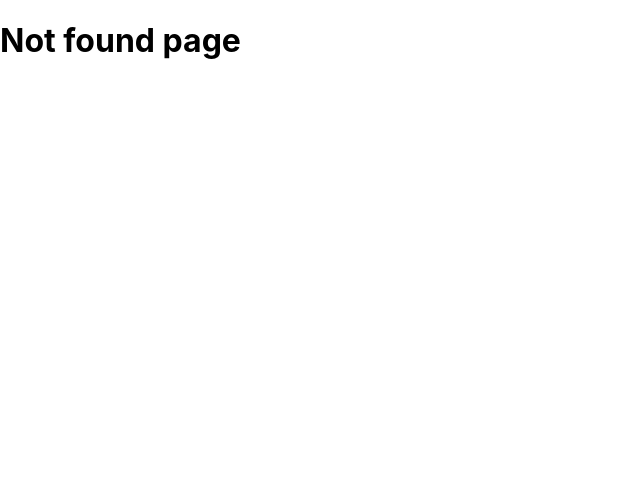
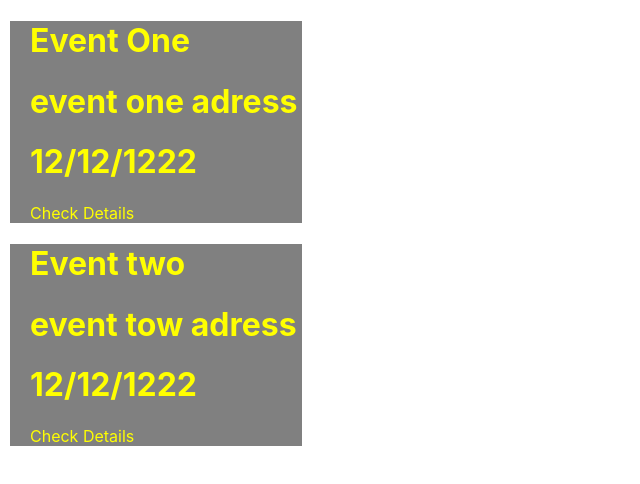
Before and after one commit to coderaudi/Nextjs_-online-Assessment, a Next.js app: page /events in a window 1280 px wide. Before the commit this address had no page. Shown: the top 484 px of the page, without its empty margins (0-640 px from the left). Built offline with nearby package versions, Linux system fonts and the light colour scheme.

Commit message:
component style

```diff
--- /dev/null
+++ b/components/events/event-item.js
@@ -0,0 +1,17 @@
+import React, { memo } from 'react';
+import Link from 'next/link';
+import styles from './event-item.module.css';
+const EventItem = memo((props) => {
+    const {title, address, date , id} = props.event;
+
+    return (
+        <div className={styles.item}>
+            <h1>{title}</h1>
+            <h1>{address}</h1>
+            <h1>{date}</h1>
+            <Link href={`/events/${id}`}>Check Details</Link>
+        </div>
+    );
+});
+
+export default EventItem;
--- /dev/null
+++ b/components/events/event-item.module.css
@@ -0,0 +1,7 @@
+.item{
+    background-color: gray;
+    color: yellow;
+    width: fit-content;
+    margin: 10px;
+    padding: 0px 5px 0px 20px;
+}
--- /dev/null
+++ b/components/events/event-list.js
@@ -0,0 +1,16 @@
+import React, { memo } from 'react';
+import EventItem from './event-item'; '../../components/events/event-item';
+const EventList = memo((props) => {
+ const {eventList} = props;
+
+    return (
+        <div>
+            {eventList.map((e,index)=>{
+                return <EventItem
+                key={index} event={e} />
+            })}
+        </div>
+    );
+});
+
+export default EventList;
--- /dev/null
+++ b/dummy-db.js
@@ -0,0 +1,25 @@
+
+const EventsList = [
+  {
+    title: "Event One",
+    address: "event one adress",
+    date: "12/12/1222",
+    id:1
+  },
+
+  {
+    title: "Event two",
+    address: "event tow adress",
+    date: "12/12/1222",
+    id:2
+  }
+];
+
+export const getFeaturedEvents = () => {
+  return EventsList;
+};
+
+
+export const getEventDetailsByid = (id) =>{
+  return  EventsList.find(e => e.id == id);
+}
--- /dev/null
+++ b/pages/events/index.js
@@ -0,0 +1,14 @@
+import React, { memo } from "react";
+import { getFeaturedEvents } from "../../dummy-db";
+import EventList from "../../components/events/event-list";
+const Events = memo(() => {
+  const dbEventList = getFeaturedEvents();
+  return (
+    <div>
+      <EventList
+       eventList={dbEventList} />
+    </div>
+  );
+});
+
+export default Events;
--- a/pages/index.js
+++ b/pages/index.js
@@ -23,6 +23,9 @@ export default function Home() {
         <Link href="/notifications/list">notifications/list</Link>
         <Link href="/blog">blog</Link>
         <Link href="/blogs/year2022/may/5">blogs/year2022/may/5</Link>
+        <Link href="/events">events</Link>
+        <Link href="/events/4">events/4</Link>
+
       </main>
 
       <footer className={styles.footer}>footer</footer>
```
Also changed, not shown: pages/events/[id].js (added, +21 -0 lines).
